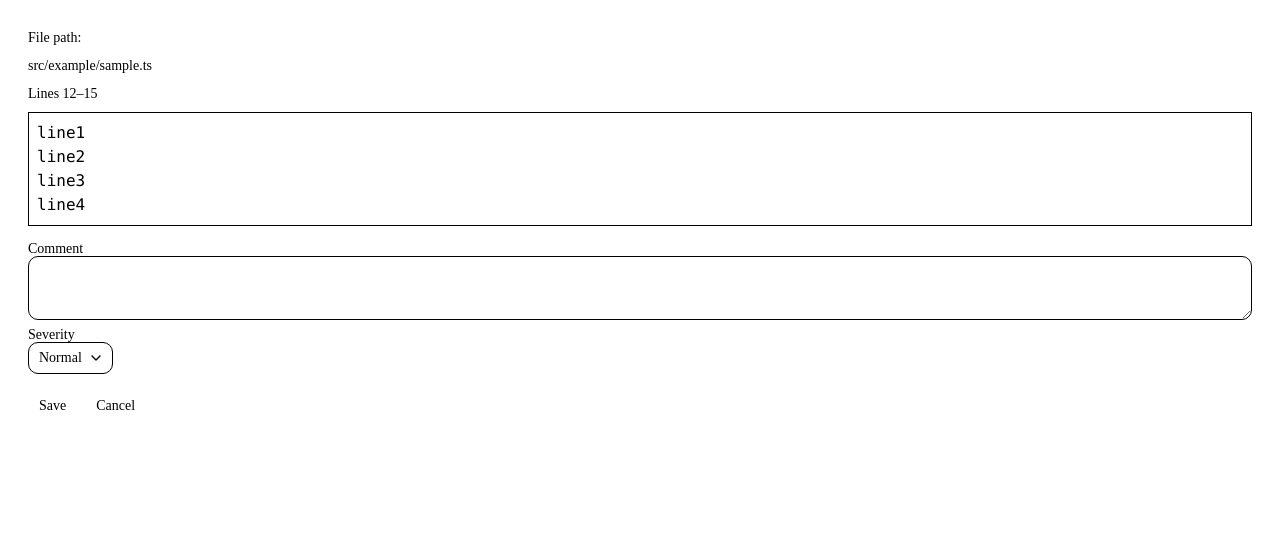
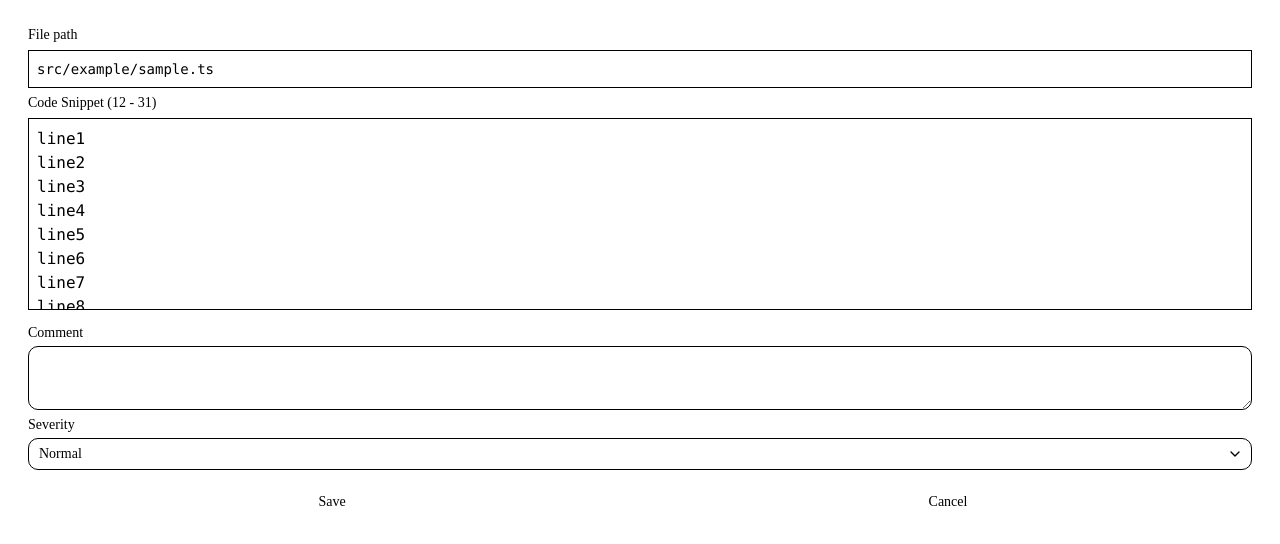
Before and after one commit to NK2PSYCHO/scarce, a React (Vite) app in the folder scarce-ui/: page / in a window 1280 px wide. Shown: the top 544 px of the page. Built offline with nearby package versions, Linux system fonts and the light colour scheme.

Commit message:
fix(ui): polish CairnForm layout, labels and select width

```diff
--- a/scarce-ui/src/App.tsx
+++ b/scarce-ui/src/App.tsx
@@ -4,8 +4,8 @@ import type { Cairn } from '@models/cairn';
 export default function App() {
   const sampleValues: Omit<Cairn, 'id'> = {
     filePath: 'src/example/sample.ts',
-    lineRange: [11, 14],
-    codeSnippet: 'line1\nline2\nline3\nline4',
+    lineRange: [11, 30],
+    codeSnippet: Array.from({ length: 20 }, (_, i) => `line${(i + 1).toString()}`).join('\n'),
     comment: '',
     severity: 'normal',
   };
--- a/scarce-ui/src/components/CairnForm.tsx
+++ b/scarce-ui/src/components/CairnForm.tsx
@@ -40,14 +40,16 @@ export function CairnForm({ initialValues, onSubmit, onCancel }: CairnFormProps)
     >
       <div className="flex flex-col gap-2">
         <div className="flex flex-col gap-2">
-          <p className="text-sm text-foreground">File path:</p>
-          <p className="text-sm text-foreground">{initialValues.filePath}</p>
+          <p className="text-sm leading-none font-medium text-foreground">File path</p>
+          <pre className="w-full overflow-x-auto border border-foreground p-2 text-sm">
+            {initialValues.filePath}
+          </pre>
         </div>
         <div className="flex flex-col gap-2">
-          <p className="text-sm text-foreground">
-            Lines {initialValues.lineRange[0] + 1}–{initialValues.lineRange[1] + 1}
+          <p className="text-sm leading-none font-medium text-foreground">
+            Code Snippet ({initialValues.lineRange[0] + 1} - {initialValues.lineRange[1] + 1})
           </p>
-          <pre className="w-full overflow-x-auto max-h-48 border border-foreground p-2">
+          <pre className="w-full max-h-48 overflow-auto border border-foreground p-2">
             {initialValues.codeSnippet}
           </pre>
         </div>
@@ -79,8 +81,10 @@ export function CairnForm({ initialValues, onSubmit, onCancel }: CairnFormProps)
         </Field>
       </div>
       <div className="flex gap-2">
-        <Button type="submit">Save</Button>
-        <Button type="button" onClick={onCancel}>
+        <Button type="submit" className="flex-1">
+          Save
+        </Button>
+        <Button type="button" className="flex-1" onClick={onCancel}>
           Cancel
         </Button>
       </div>
--- a/scarce-ui/src/components/Field.tsx
+++ b/scarce-ui/src/components/Field.tsx
@@ -9,7 +9,7 @@ export interface FieldProps {
 
 export function Field({ label, htmlFor, children, error }: FieldProps) {
   return (
-    <div>
+    <div className="flex flex-col gap-1.5">
       <Label htmlFor={htmlFor}>{label}</Label>
       {children}
       {error && (
--- a/scarce-ui/src/components/Select.tsx
+++ b/scarce-ui/src/components/Select.tsx
@@ -22,7 +22,7 @@ export interface SelectProps {
 export function Select({ id, value, onValueChange, options, placeholder }: SelectProps) {
   return (
     <UiSelect value={value} onValueChange={onValueChange}>
-      <UiSelectTrigger id={id}>
+      <UiSelectTrigger id={id} className="w-full">
         <UiSelectValue placeholder={placeholder} />
       </UiSelectTrigger>
       <UiSelectContent>
```
